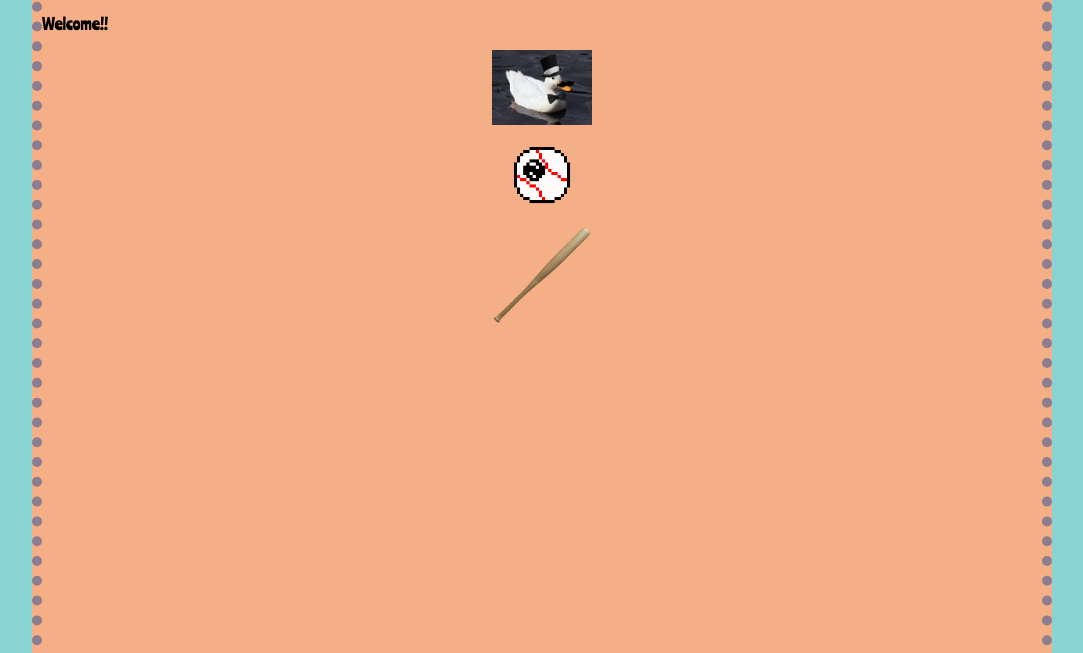
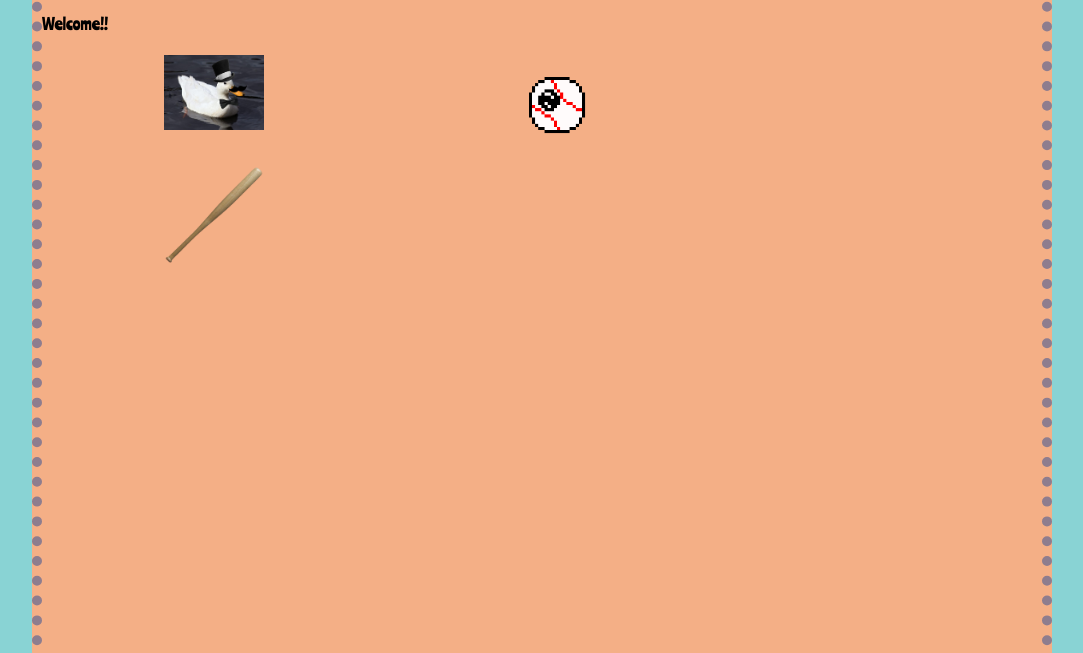
Before and after one commit to rscott1691/obl.github.io, a plain HTML site: page index.html in a window 1280 px wide. Shown: the part 142-795 px from the top of the page, without its empty margins (98-1181 px from the left). Drawn offline with Linux system fonts and the light colour scheme.

Commit message:
Update style.css

```diff
--- a/style.css
+++ b/style.css
@@ -63,3 +63,17 @@ width: 100px;
 .img-Eye{
 width: 100px;
 }
+
+/* Three image containers (use 25% for four, and 50% for two, etc) */
+.column {
+  float: left;
+  width: 33.33%;
+  padding: 5px;
+}
+
+/* Clear floats after image containers */
+.row::after {
+  content: "";
+  clear: both;
+  display: table;
+}
```
